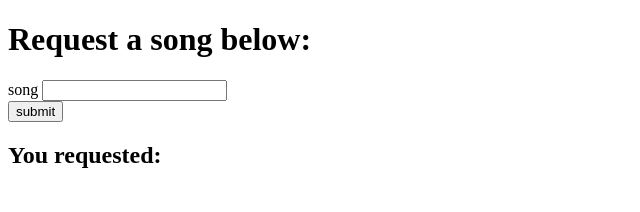
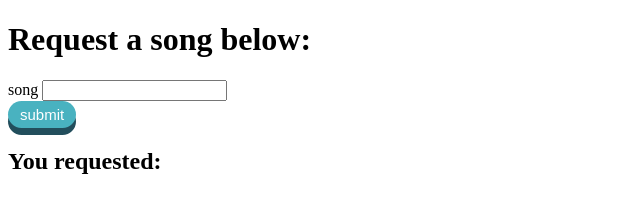
Before and after one commit to christine-scala/Week4, a plain HTML site: page tunes.html in a window 1280 px wide. Shown: the whole page, without its empty margins (0-640 px from the left). Drawn offline with Linux system fonts and the light colour scheme.

Commit message:
add styling

```diff
--- /dev/null
+++ b/tunes.css
@@ -0,0 +1,27 @@
+#song {
+    font-size: 20px;
+    font-weight: bold;
+}
+
+.button {
+    display: inline-block;
+    padding: 5px 12px;
+    font-size: 15px;
+    cursor: pointer;
+    text-align: center;
+    text-decoration: none;
+    outline: none;
+    color: #fff;
+    background-color: #49b2c0;
+    border: none;
+    border-radius: 15px;
+    box-shadow: 0 7px rgb(34, 78, 92);
+  }
+
+  .button:hover {background-color: #356dc2}
+
+  .button:active {
+    background-color: #0d2977;
+    box-shadow: 0 5px #666;
+    transform: translateY(4px);
+  }
--- a/tunes.html
+++ b/tunes.html
@@ -4,6 +4,7 @@
     <meta charset="UTF-8">
     <meta name="viewport" content="width=device-width, initial-scale=1.0">
     <title>DJ Song Request</title>
+    <link rel="stylesheet" type="text/css" href="tunes.css">
 </head>
 <body>
     <h1>Request a song below:</h1>
@@ -11,7 +12,7 @@
     <input name="song" type="text" id="request">
 
     <br>
-<button onClick="jukebox()">submit
+<button class = "button" onClick="jukebox()">submit
 </button>
 
 <br>
```
